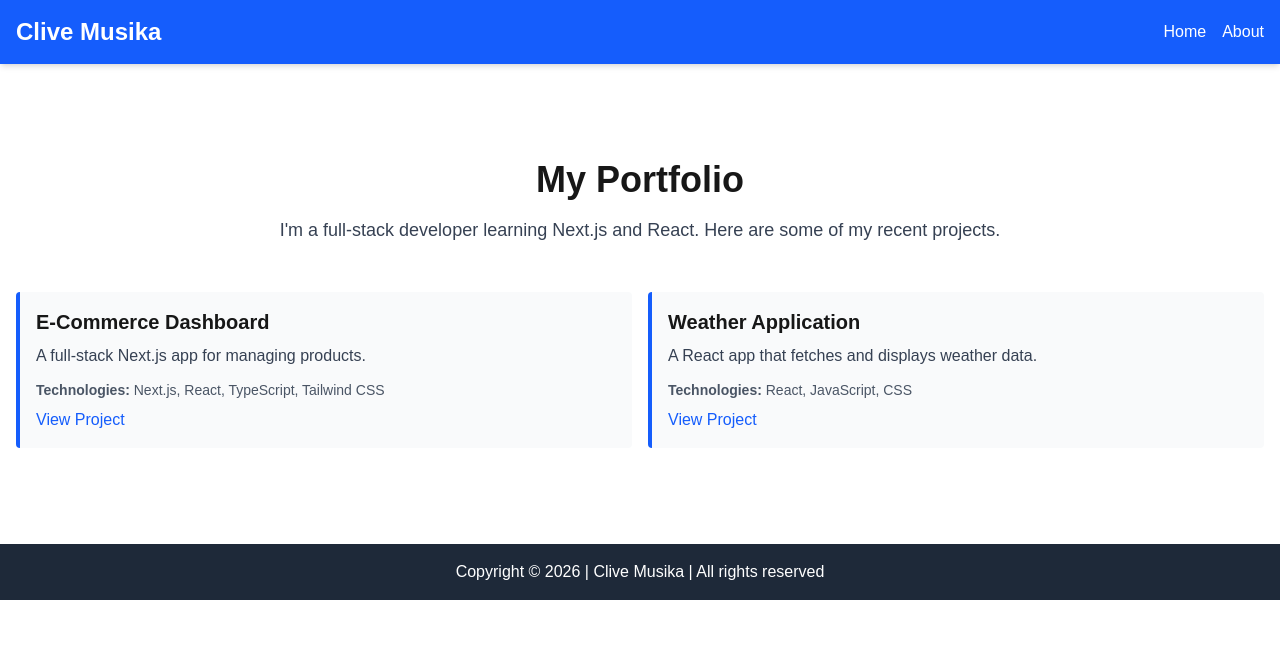
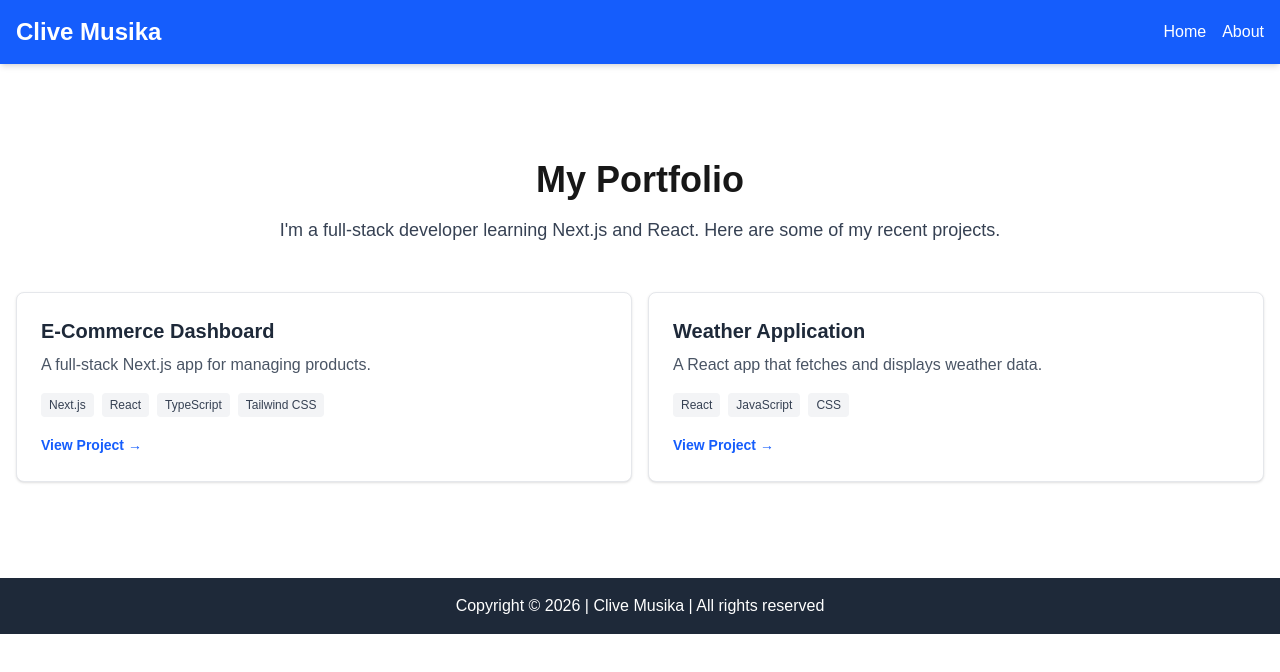
Before and after one commit to Simbaclive/wdd430-portfolio, a Next.js app: page / in a window 1280 px wide. Shown: the top 672 px of the page. Built offline with nearby package versions, Linux system fonts and the light colour scheme.

Commit message:
Ensure all components are Server Components and add conditional link rendering

```diff
--- a/components/Footer.tsx
+++ b/components/Footer.tsx
@@ -1,18 +1,10 @@
-"use client";
-
-import { useState, useEffect } from 'react';
-
 export default function Footer() {
-  const [year, setYear] = useState<number>(2026);
-
-  useEffect(() => {
-    setYear(new Date().getFullYear());
-  }, []);
+  const currentYear = new Date().getFullYear();
 
   return (
     <footer className="bg-gray-800 text-white py-4 mt-12">
       <div className="container mx-auto text-center">
-        <p>Copyright &copy; {year} | Clive Musika | All rights reserved</p>
+        <p>Copyright &copy; {currentYear} | Clive Musika | All rights reserved</p>
       </div>
     </footer>
   );
--- a/components/ProjectCard.tsx
+++ b/components/ProjectCard.tsx
@@ -7,17 +7,31 @@ interface ProjectCardProps {
 
 export default function ProjectCard({ title, description, technologies, link }: ProjectCardProps) {
   return (
-    <article className="p-4 border-l-4 border-blue-600 bg-gray-50 rounded">
-      <h3 className="text-xl font-bold mb-2">{title}</h3>
-      <p className="text-gray-700 mb-3">{description}</p>
-      <p className="text-sm text-gray-600">
-        <strong>Technologies:</strong> {technologies.join(', ')}
-      </p>
+    <div className="p-6 bg-white rounded-lg border border-gray-200 shadow-sm hover:shadow-md transition-shadow">
+      <h3 className="text-xl font-bold text-gray-800 mb-2">{title}</h3>
+      <p className="text-gray-600 mb-4">{description}</p>
+
+      <div className="flex flex-wrap gap-2 mb-4">
+        {technologies.map((tech, index) => (
+          <span
+            key={index}
+            className="px-2 py-1 text-xs font-medium text-gray-700 bg-gray-100 rounded"
+          >
+            {tech}
+          </span>
+        ))}
+      </div>
+
       {link && (
-        <p className="mt-2">
-          <a href={link} target="_blank" rel="noopener noreferrer" className="text-blue-600 hover:underline">View Project</a>
-        </p>
+        <a
+          href={link}
+          target="_blank"
+          rel="noopener noreferrer"
+          className="inline-block text-sm font-semibold text-blue-600 hover:underline"
+        >
+          View Project &rarr;
+        </a>
       )}
-    </article>
+    </div>
   );
 }
```
